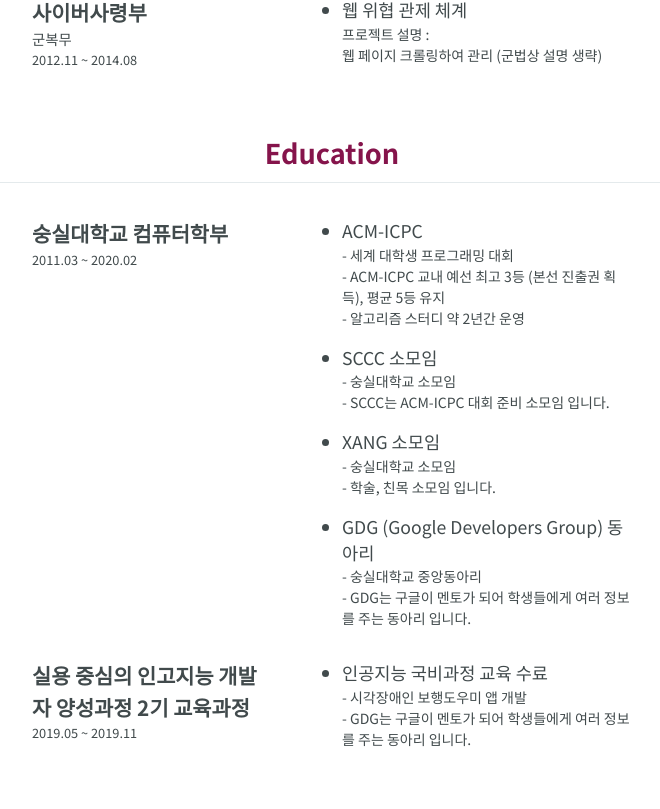
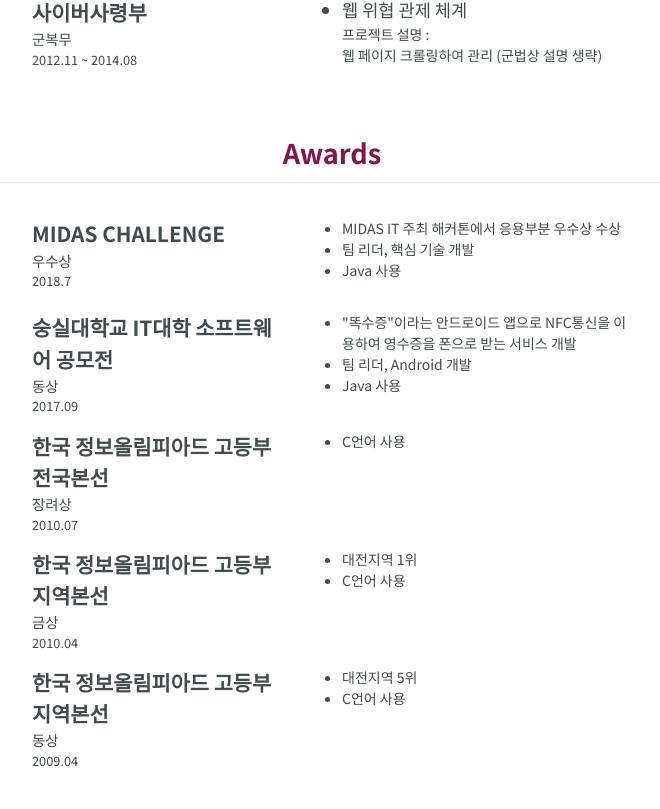
Before and after one commit to hun1138/byunghun-protfolio, a Next.js app: page / in a window 1280 px wide. Shown: the part 2911-3720 px from the top of the page, without its empty margins (308-968 px from the left). Built offline with nearby package versions, Linux system fonts and the light colour scheme.

Commit message:
Awards finished

```diff
--- a/components/Awards/Awards.js
+++ b/components/Awards/Awards.js
@@ -5,20 +5,47 @@
 export default function Awards() {
   const data = [
     {
-      category: "Introduction",
+      category: "MIDAS CHALLENGE",
+      subCategory: "우수상",
       info: [
-        "알고리즘을 좋아하는 개발자 입니다",
-        "새로운 기술을 공부하고 사용하는것을 좋아합니다",
-        "팀원들과 같이 있는것을 좋아합니다",
-        "하나에 빠져서 몰두하는것을 좋아합니다",
-        "늘 더 효율적인 방법이 있는지 생각합니다",
-        "TDD를 좋아합니다",
+        "MIDAS IT 주최 해커톤에서 응용부분 우수상 수상",
+        "팀 리더, 핵심 기술 개발",
+        "Java 사용",
       ],
+      dateStr: "2018.7"
+    },
+    {
+      category: "숭실대학교 IT대학 소프트웨어 공모전",
+      subCategory: "동상",
+      info: [
+        '"똑수증"이라는 안드로이드 앱으로 NFC통신을 이용하여 영수증을 폰으로 받는 서비스 개발',
+        "팀 리더, Android 개발",
+        "Java 사용",
+      ],
+      dateStr: "2017.09"
+    },
+    {
+      category: "한국 정보올림피아드 고등부 전국본선",
+      subCategory: "장려상",
+      info: ["C언어 사용"],
+      dateStr: "2010.07"
+    },
+    {
+      category: "한국 정보올림피아드 고등부 지역본선",
+      subCategory: "금상",
+      info: ["대전지역 1위", "C언어 사용"],
+      dateStr: "2010.04"
+    },
+    {
+      category: "한국 정보올림피아드 고등부 지역본선",
+      subCategory: "동상",
+      info: ["대전지역 5위", "C언어 사용"],
+      dateStr: "2009.04"
     },
   ];
   return (
     <Container id="Awards_id" className="content-margin">
-      <Content title={"Education"} data={data} />
+      <Content title={"Awards"} data={data} />
     </Container>
   );
 }
--- a/components/Content/Content.js
+++ b/components/Content/Content.js
@@ -3,13 +3,13 @@
 
 export default function Content({ title, data }) {
   const dataList = () => {
-    return data.map((e) => (
+    return data.map((e, i) => (
       <ContentItem
         category={e.category}
         subCategory={e.subCategory}
         dateStr={e.dateStr}
         info={e.info}
-        key={e.category}
+        key={e.category + i}
       />
     ));
   };
--- a/components/Content/ContentItem/ContentItem.js
+++ b/components/Content/ContentItem/ContentItem.js
@@ -5,15 +5,15 @@
   const infoList = () => {
     return (
       <ul>
-        {info.map((e) => {
+        {info.map((e, i) => {
           if (typeof e === "string") {
             return (
-              <li key={e} className="content-info-text">
+              <li key={e + i} className="content-info-text">
                 {e}
               </li>);
           } else {
             return (
-              <React.Fragment key={e.title}>
+              <React.Fragment key={e.title + i}>
                 <li className="content-info-title">
                   {e.title}
                 </li>
--- a/components/index.js
+++ b/components/index.js
@@ -8,6 +8,7 @@
 
 import { WorkExperience } from "./WorkExperience";
 import { Education } from "./Education";
+import { Awards } from "./Awards";
 
 import { Timeline } from "./Timeline";
 
@@ -17,5 +18,5 @@
 export { Introduction };
 export { ContactMe };
 export { AboutMe, TechStack, Timeline };
-export { WorkExperience, Education };
+export { WorkExperience, Education, Awards };
 export { Footer };
--- a/pages/index.js
+++ b/pages/index.js
@@ -3,7 +3,7 @@
 import { Introduction } from "../components";
 import { ContactMe } from "../components";
 import { AboutMe, TechStack, Timeline } from "../components";
-import { WorkExperience, Education } from "../components";
+import { WorkExperience, Education, Awards } from "../components";
 import { Footer } from "../components";
 
 import styles from "../styles/Home.module.css";
@@ -43,6 +43,7 @@
         <AboutMe />
         <TechStack />
         <WorkExperience />
+        <Awards />
         <Education />
         {/*<Timeline />*/}
       </main>
```
